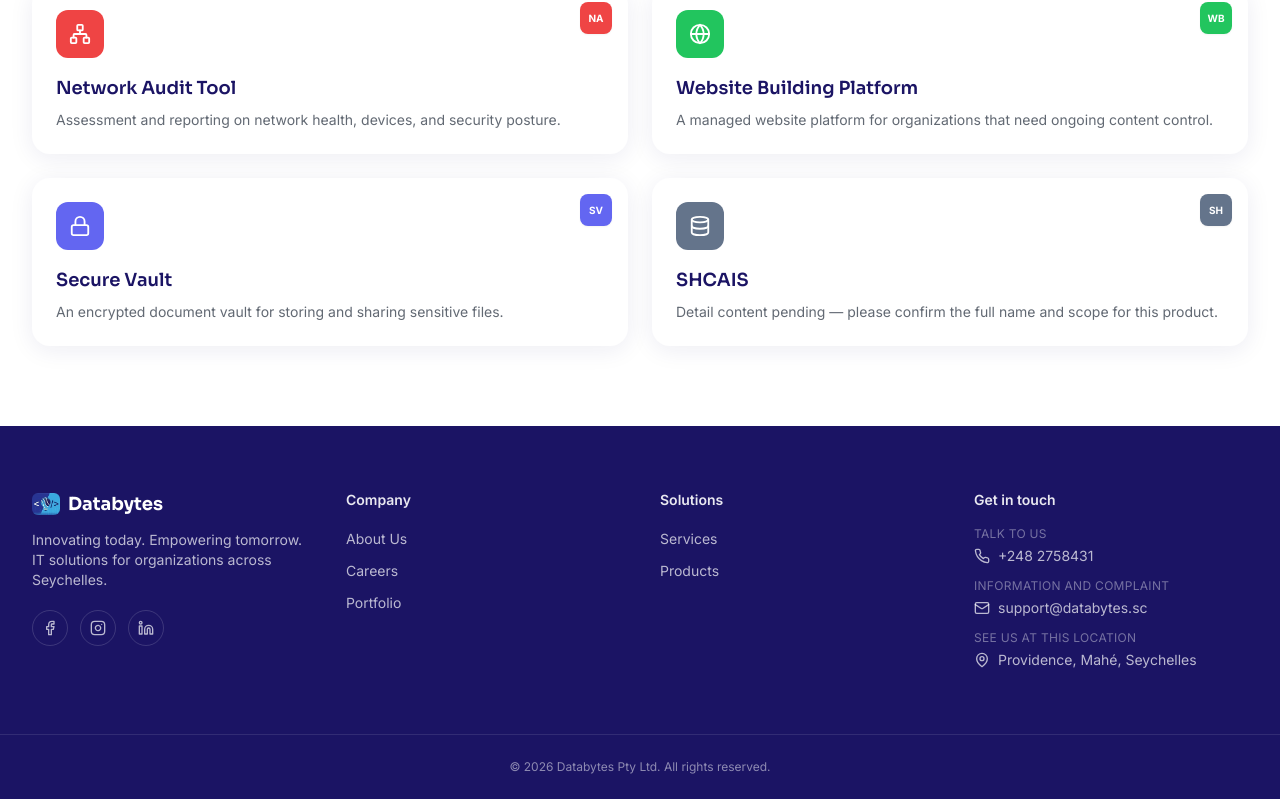
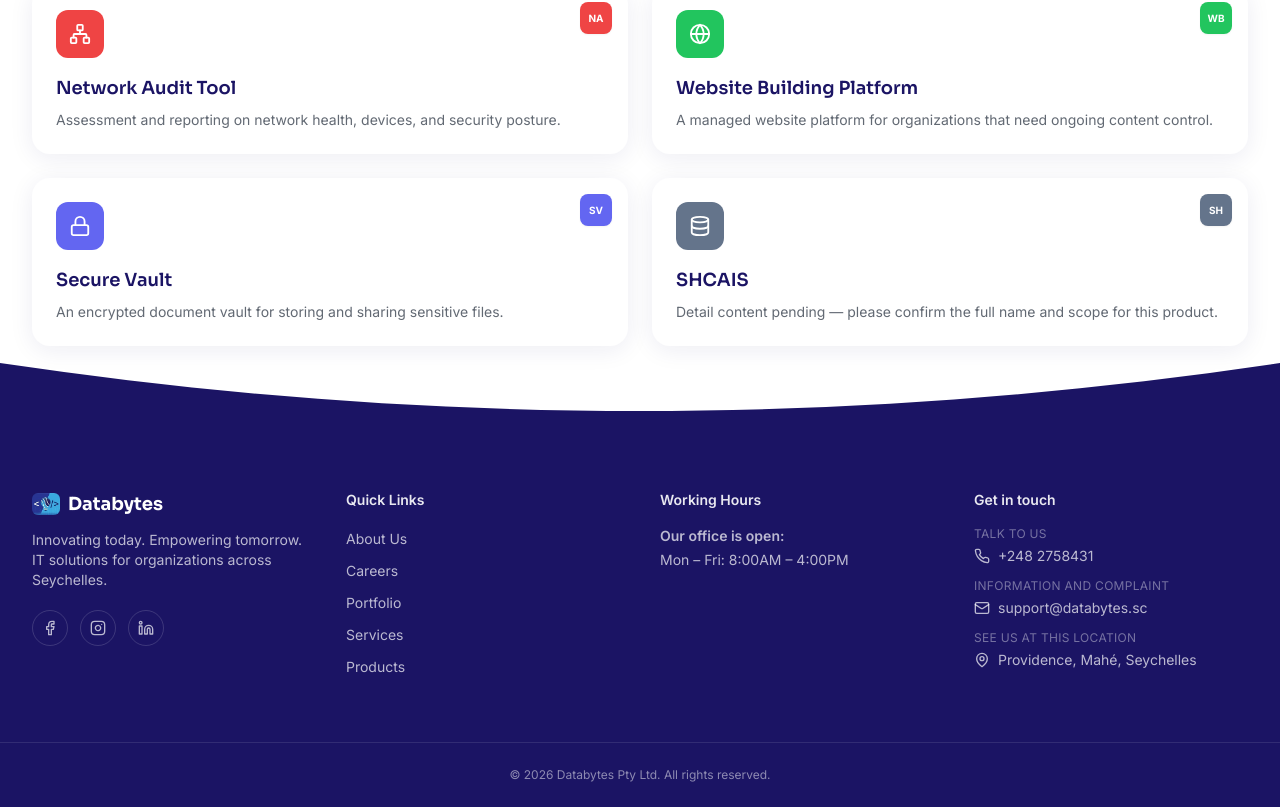
Before and after one commit to semelanie/Databytes, a Next.js app: page /products in a window 1280 px wide. Shown: the part 1279-2086 px from the top of the page. Built offline with nearby package versions, Linux system fonts and the light colour scheme.

Commit message:
Add files via upload

```diff
--- a/src/components/layout/AIAssistant.tsx
+++ b/src/components/layout/AIAssistant.tsx
@@ -25,7 +25,7 @@
         onClick={toggle}
         aria-label={open ? "Close assistant" : "Open assistant"}
         whileTap={{ scale: 0.92 }}
-        className="fixed bottom-24 right-6 z-40 flex h-14 w-14 items-center justify-center rounded-full bg-deep text-white shadow-card-hover transition-colors hover:bg-primary"
+        className="fixed bottom-6 right-6 z-40 flex h-14 w-14 items-center justify-center rounded-full bg-deep text-white shadow-card-hover transition-colors hover:bg-primary"
       >
         <AnimatePresence mode="wait" initial={false}>
           <motion.span
@@ -47,14 +47,14 @@
             animate={{ opacity: 1, y: 0, scale: 1 }}
             exit={{ opacity: 0, y: 16, scale: 0.97 }}
             transition={{ duration: 0.2 }}
-            className="fixed bottom-40 right-6 z-40 flex max-h-[28rem] w-[22rem] max-w-[calc(100vw-3rem)] flex-col overflow-hidden rounded-card bg-white shadow-card-hover"
+            className="fixed bottom-24 right-6 z-40 flex max-h-[28rem] w-[22rem] max-w-[calc(100vw-3rem)] flex-col overflow-hidden rounded-card bg-white shadow-card-hover"
           >
             <div className="flex items-center gap-3 bg-navy px-5 py-4 text-white">
               <span className="flex h-9 w-9 items-center justify-center rounded-full bg-white/10">
                 <Bot size={18} aria-hidden="true" />
               </span>
               <div>
-                <p className="font-display text-sm font-semibold">Databytes Assistant</p>
+                <p className="font-display text-sm font-semibold">Dbytes AI</p>
                 <p className="text-xs text-white/60">Answers from our FAQ</p>
               </div>
             </div>
@@ -62,8 +62,11 @@
             <div className="flex-1 overflow-y-auto p-4">
               {selected === null ? (
                 <>
-                  <p className="px-1 text-sm text-ink/70">
-                    Hi! Pick a question below, or reach a real person for anything else.
+                  <p className="px-1 text-sm font-medium text-navy">
+                    Hi! How can I help you with today?
+                  </p>
+                  <p className="mt-1 px-1 text-xs text-ink/60">
+                    Pick a question below, or reach a real person for anything else.
                   </p>
                   <div className="mt-3 space-y-2">
                     {faqs.map((item, i) => (
--- a/src/components/layout/Footer.tsx
+++ b/src/components/layout/Footer.tsx
@@ -5,16 +5,11 @@
 
 const columns = [
   {
-    title: "Company",
+    title: "Quick Links",
     links: [
       { href: "/about", label: "About Us" },
       { href: "/careers", label: "Careers" },
       { href: "/portfolio", label: "Portfolio" },
-    ],
-  },
-  {
-    title: "Solutions",
-    links: [
       { href: "/services", label: "Services" },
       { href: "/products", label: "Products" },
     ],
@@ -23,14 +18,32 @@
 
 // TODO: swap "#" for the real profile URLs once available.
 const socials = [
-  { icon: Facebook, label: "Facebook", href: "#" },
+  {
+    icon: Facebook,
+    label: "Facebook",
+    href: "https://www.facebook.com/people/Databytes-Consultancy-Pty-Ltd/61579964441484/",
+  },
   { icon: Instagram, label: "Instagram", href: "#" },
   { icon: Linkedin, label: "LinkedIn", href: "#" },
 ];
 
 export function Footer() {
   return (
-    <footer className="bg-navy text-white">
+    <footer className="relative bg-navy text-white">
+      {/* Curved top divider, flowing down from the white section above */}
+      <div
+        aria-hidden
+        className="pointer-events-none absolute inset-x-0 top-0 -translate-y-[calc(100%-1px)]"
+      >
+        <svg
+          viewBox="0 0 1440 80"
+          preserveAspectRatio="none"
+          className="h-16 w-full fill-navy"
+        >
+          <path d="M0,0 C480,80 960,80 1440,0 L1440,80 L0,80 Z" />
+        </svg>
+      </div>
+
       <Container className="grid gap-10 py-16 md:grid-cols-4">
         <div>
           <div className="flex items-center gap-2">
@@ -81,6 +94,15 @@
             </ul>
           </div>
         ))}
+
+        <div>
+          <p className="text-sm font-semibold text-white/90">Working Hours</p>
+          {/* Placeholder — swap for real office hours once confirmed. */}
+          <p className="mt-4 text-sm font-semibold text-white/70">
+            Our office is open:
+          </p>
+          <p className="mt-1 text-sm text-white/70">Mon – Fri: 8:00AM – 4:00PM</p>
+        </div>
 
         <div>
           <p className="text-sm font-semibold text-white/90">Get in touch</p>
--- a/src/components/layout/Navbar.tsx
+++ b/src/components/layout/Navbar.tsx
@@ -13,7 +13,6 @@
   { href: "/products", label: "Products" },
   { href: "/portfolio", label: "Portfolio" },
   { href: "/careers", label: "Careers" },
-  { href: "/faq", label: "FAQ" },
 ];
 
 export function Navbar() {
--- a/src/components/layout/ScrollToTop.tsx
+++ b/src/components/layout/ScrollToTop.tsx
@@ -1,6 +1,7 @@
 "use client";
 
 import { useEffect, useState } from "react";
+import { motion, AnimatePresence } from "framer-motion";
 import { ArrowUp } from "lucide-react";
 
 export function ScrollToTop() {
@@ -14,15 +15,21 @@
     return () => window.removeEventListener("scroll", onScroll);
   }, []);
 
-  if (!visible) return null;
-
   return (
-    <button
-      onClick={() => window.scrollTo({ top: 0, behavior: "smooth" })}
-      aria-label="Scroll to top"
-      className="fixed bottom-6 left-6 z-40 flex h-11 w-11 items-center justify-center rounded-full bg-deep text-white shadow-card transition-transform hover:scale-105"
-    >
-      <ArrowUp size={18} aria-hidden="true" />
-    </button>
+    <AnimatePresence>
+      {visible && (
+        <motion.button
+          initial={{ opacity: 0, scale: 0.8 }}
+          animate={{ opacity: 1, scale: 1 }}
+          exit={{ opacity: 0, scale: 0.8 }}
+          transition={{ duration: 0.2 }}
+          onClick={() => window.scrollTo({ top: 0, behavior: "smooth" })}
+          aria-label="Scroll to top"
+          className="fixed bottom-6 left-6 z-40 flex h-11 w-11 items-center justify-center rounded-full border border-mist bg-white/90 text-deep shadow-card backdrop-blur transition-colors hover:border-primary hover:text-primary"
+        >
+          <ArrowUp size={18} strokeWidth={2} aria-hidden="true" />
+        </motion.button>
+      )}
+    </AnimatePresence>
   );
 }
```
